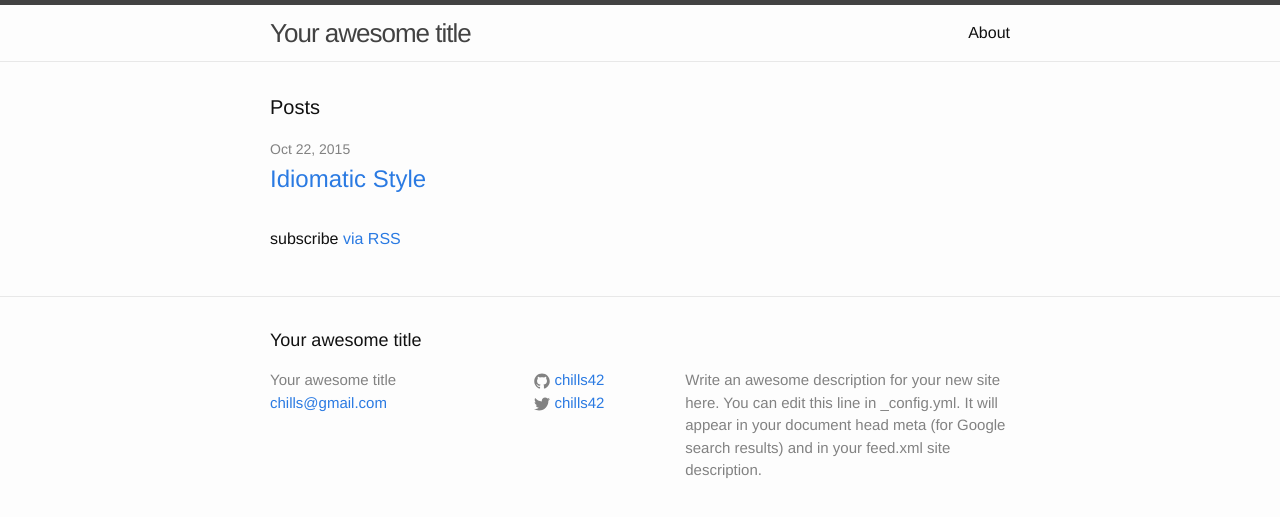
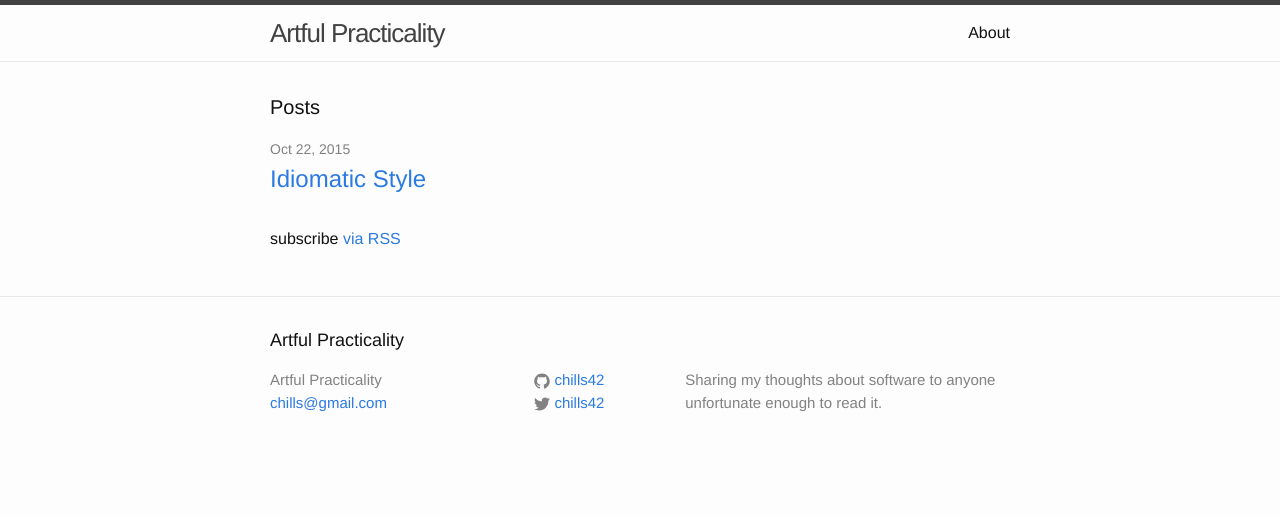
Before and after one commit to chills42/chills42.github.io, a Jekyll site: the page built from index.html, in a window 1280 px wide. Shown: the top 517 px of the page. Built offline with Jekyll 4.4.1, drawn with Linux system fonts in a browser that asks for light colours.

Commit message:
update config

```diff
--- a/_config.yml
+++ b/_config.yml
@@ -1,10 +1,8 @@
 # Site settings
-title: Your awesome title
+title: Artful Practicality
 email: chills@gmail.com
 description: > # this means to ignore newlines until "baseurl:"
-  Write an awesome description for your new site here. You can edit this
-  line in _config.yml. It will appear in your document head meta (for
-  Google search results) and in your feed.xml site description.
+  Sharing my thoughts about software to anyone unfortunate enough to read it.
 baseurl: "" # the subpath of your site, e.g. /blog/
 url: "http://chills42.github.io" # the base hostname & protocol for your site
 twitter_username: chills42
```
